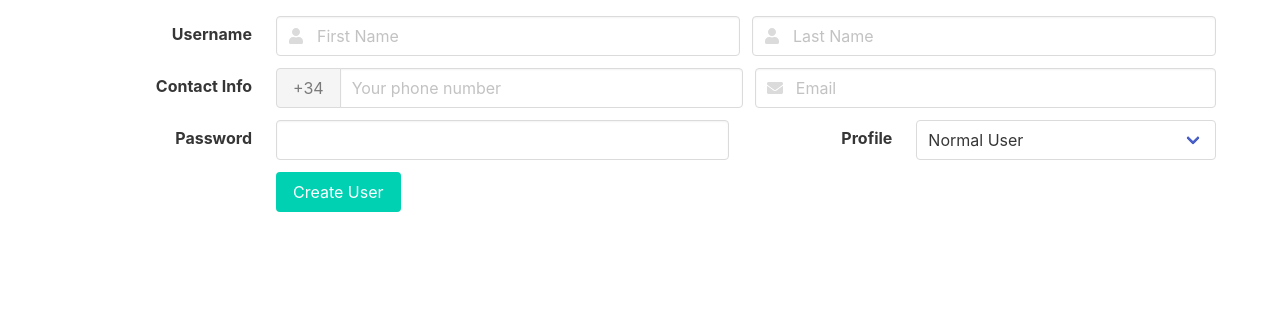
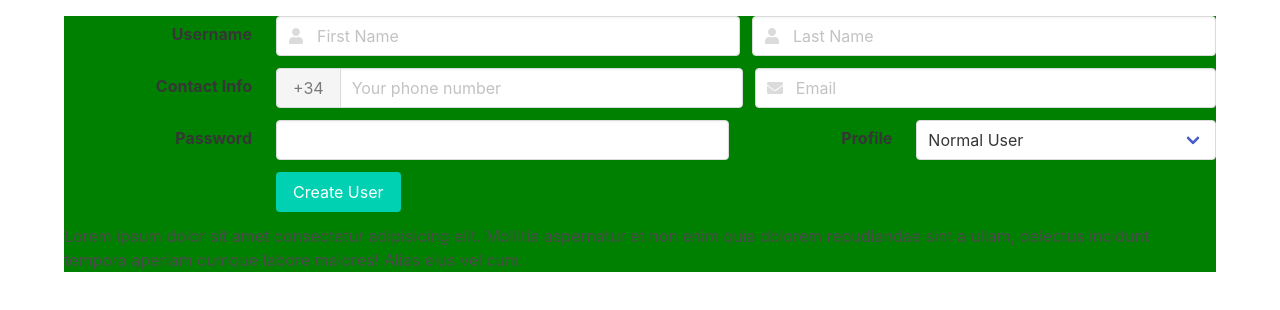
Before and after one commit to dannyjavi/cabify-frontend, a Vue app: page /register in a window 1280 px wide. Shown: the top 310 px of the page. Built offline with nearby package versions, Linux system fonts and the light colour scheme.

Commit message:
login style

```diff
--- a/src/pages/LoginPage.vue
+++ b/src/pages/LoginPage.vue
@@ -26,7 +26,7 @@
           </div>
           <div class="field">
             <p class="control">
-              <button class="button is-success">Login</button>
+              <button class="button is-dark is-focused">Login</button>
             </p>
           </div>
         </section>
@@ -36,7 +36,7 @@
               <a>Don't have an account yet? Sign up here!</a>
             </p>
             <p class="control">
-              <a>Forget Password</a>
+              <a>Forgot Password?</a>
             </p>
           </div>
         </footer>
@@ -50,4 +50,11 @@ export default {};
 </script>
 
 <style>
+  .modal-background {
+    background: #279D79
+  }
+
+
+
+
 </style>
--- a/src/pages/RegisterPage.vue
+++ b/src/pages/RegisterPage.vue
@@ -1,5 +1,5 @@
 <template>
-  <div class="container mt-4">
+  <div id="maindiv" class="container mt-4">
     <div class="field is-horizontal">
       <div class="field-label is-normal">
         <label class="label">Username</label>
@@ -89,6 +89,7 @@
         </div>
       </div>
     </div>
+    <p>Lorem ipsum dolor sit amet consectetur adipisicing elit. Mollitia aspernatur et non enim quia dolorem repudiandae sint a ullam, delectus incidunt tempora aperiam cumque labore maiores! Alias eius vel cum.</p>
   </div>
 </template>
 
@@ -99,4 +100,7 @@ export default {
 </script>
 
 <style>
+  #maindiv {
+    background-color: green;
+  }
 </style>
```
Also changed, not shown: src/pages/TermsPage.vue (added, +13 -0 lines).
